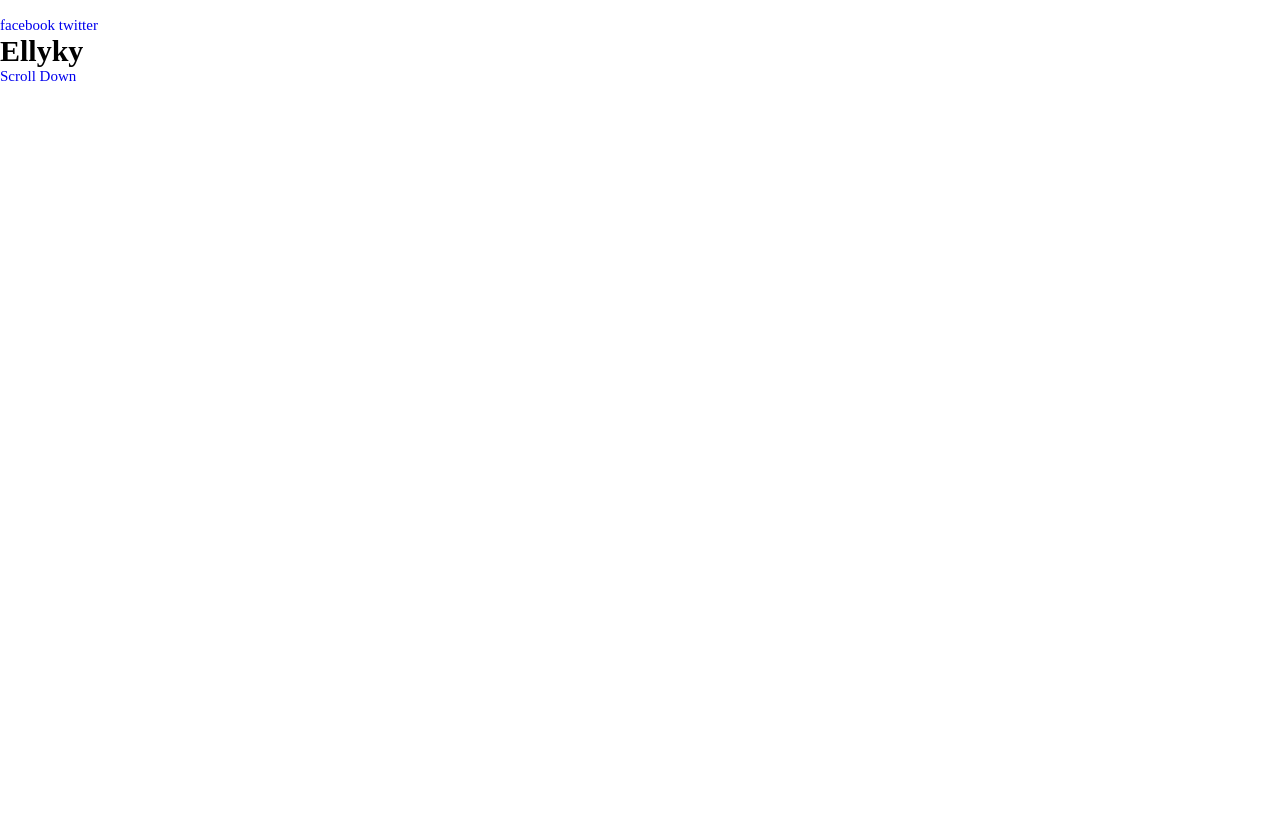
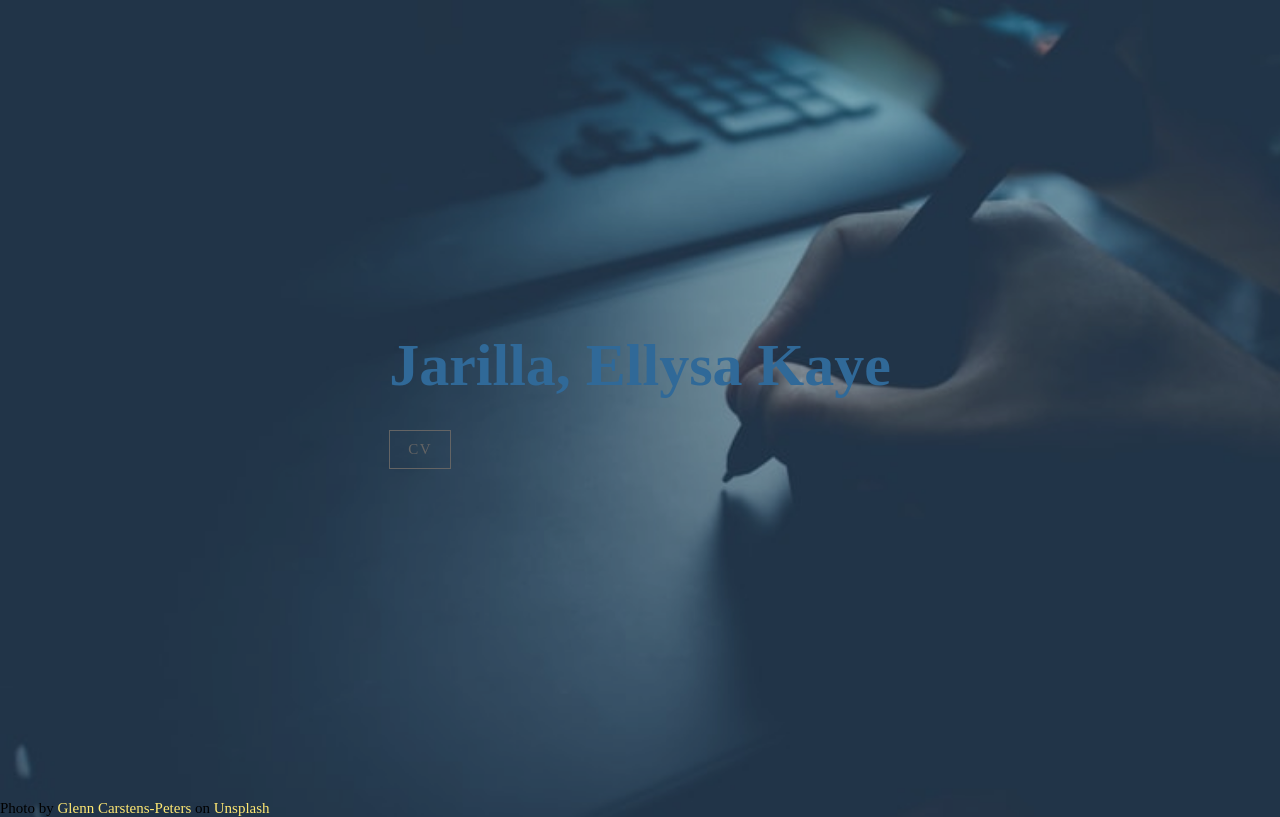
Before and after one commit to UniqueCODER/Web-cv, a plain HTML site: page index.html in a window 1280 px wide. Drawn offline with Linux system fonts and the light colour scheme; a web font is replaced by a local one.

Commit message:
first page

```diff
--- a/index.html
+++ b/index.html
@@ -1,66 +1,28 @@
 <!DOCTYPE html>
-<html>
+<html lang="en">
 <head>
 <meta charset="utf-8"/>
 <meta http-equiv="X-UA-Compatible" content="IE=edge"/>
 <title>Jarilla , Ellysa Kaye Q. </title>
 
-<link rel="shortcut icon" href="#">
-<link rel="stylesheet" type="text/css" href="style.css"/>
-<link rel="stylesheet" type="text/css" href="https://fonts.googleapis.com/css?family=Roboto:400,300italic,300,400italic,700,700italic|Playfair+Display:400,700,400italic,700italic"/>
+
+<link href="https://fonts.googleapis.com/css2?family=BioRhyme&display=swap" rel="stylesheet">
+<link href="style.css" rel="stylesheet">
 </head>
-<body class="home-template">
-<div class="site-wrapper">
-	<nav class="main-nav overlay clearfix">
-
-	<ul id="menu">
-		<li class="nav-home nav-current" role="presentation"><a href="#"> </a></li>
-		<a href="#"><span class='symbol'>facebook</span></a>
-        <a href="#"><span class='symbol'>twitter</span></a>
-	<!------	<span class="socialheader">
-		<a href="#"><span class='symbol'>circletwitterbird</span></a>
-		<a href="#"><span class='symbol'>circlefacebook</span></a>
-		<a href="#"><span class='symbol'>circlegoogleplus</span></a>
-		<a href="mailto:email"><span class='symbol'>circleemail</span></a>
-		</span> -->
-	</ul>
-	</nav>
-	<header class="main-header " style="background-image: url(assets/img/intro.jpg)">
-	<div class="vertical">
-		<div class="main-header-content inner">
-			<h1 class="page-title">Ellyky</h1>
-			<div class="entry-title-divider">
-				<span></span><span></span><span></span>
-			</div>
-			<h2 class="page-description"></h2>
-		</div>
-	</div>
-	<a class="scroll-down icon-arrow-left" href="#content" data-offset="-45"><span class="hidden">Scroll Down</span></a>
-	</header>
-	<main id="content" class="content" role="main">
-	<div class="wraps">
-
-		<div class="grid">
+<body>
+<section id="main"> <!-- hero!-->
+    <div class="main container"> <!-- hero container!-->
+        <div>
+        <h1 id="name"> Jarilla, Ellysa Kaye </h1>
+            <a href="#" type="button" class="cta"> CV</a>
+        </div>
 
 
-
-
-
-		</div>
-		<nav class="pagination" role="navigation">
-		<!--<span class="page-number">Page 1 of 2</span>
-		<a class="older-posts" href="page2.html">Older Posts &rarr;</a> ! -->
-		</nav>
-	</div>
-	</main>
-	<footer class="site-footer clearfix">
-
-	<div class="text-center">
-		<!-- <a href="index.html">Nectaria Template</a> &copy; 2016<br/>
-		Free HTML Template by <a href="https://wowthemes.net">WowThemes.net</a>  -->
-	</div>
-	</footer>
-</div>
+    </div>
+     <div>
+            <p> <span>Photo by <a href="https://unsplash.com/@glenncarstenspeters?utm_source=unsplash&amp;utm_medium=referral&amp;utm_content=creditCopyText">Glenn Carstens-Peters</a> on <a href="https://unsplash.com/s/photos/web-design?utm_source=unsplash&amp;utm_medium=referral&amp;utm_content=creditCopyText">Unsplash</a></span></p>
+        </div>
+</section>
 
 </body>
 </html>
--- a/style.css
+++ b/style.css
@@ -11,6 +11,7 @@ html{
 }
 a{
     text-decoration: none;
+    color: #FFE873 ;
 
 }
 .container{
@@ -23,19 +24,45 @@ a{
 /* start: Main section */
 #main{
     background-color:  #306998;
+    background-image: url(img/bg.jpg);
     background-size: cover;
     background-position: top center;
     position: relative;
+    z-index: 1;
 }
 #main::after{
+    content: '';
     position: absolute;
     left: 0;
     top: 0;
     height:  100%;
     width: 100%;
+    background-color:#306998;
+    opacity: .3;
+    z-index: -1;
 
 }
-#name{
-    color: #FFE873;
+#main h1{
+    color: #306998;
+    display: block;
+    font-size: 4rem;
+    position: relative;
+}
+#main .cta{
+    display: inline-block;
+    padding: 10px 18px;
+    background-color: transparent;
+    color: #646464;
+    border: 1px solid #646464;
+    font-size: 1rem;
+    text-transform: uppercase;
+    letter-spacing: .1rem;
+    margin-top: 30px;
+    transition: .3s ease background-color;
+
+}
+#main .cta:hover{
+    color: white;
+    background-color: #646464;
 }
 /* end: Main section */
```
Also changed, not shown: img/bg.jpg (added).
